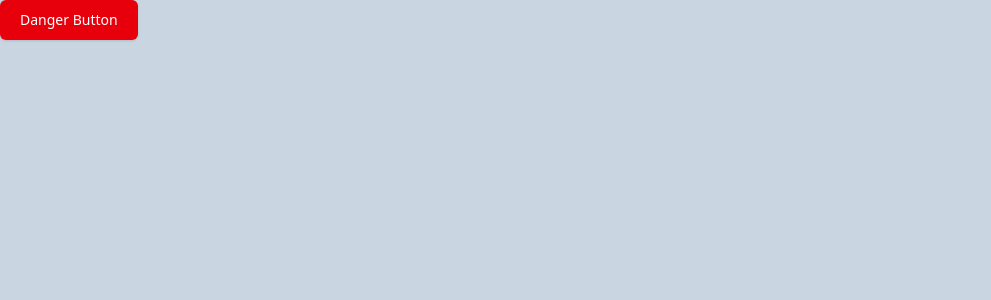
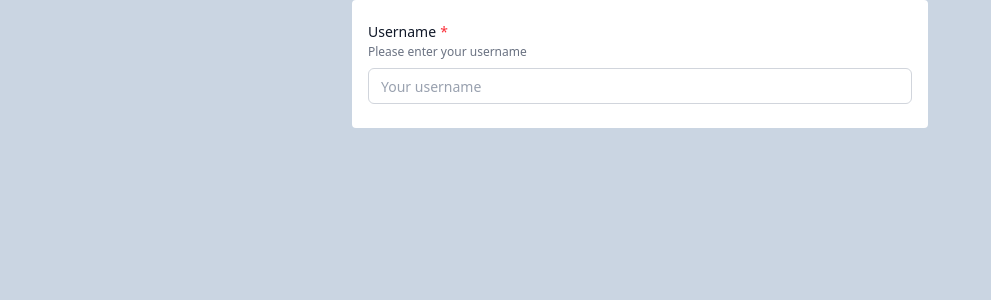
Before and after one commit to semet/syntech-component-library, a React (Vite) app: page / in a window 1280 px wide. Shown: the top 300 px of the page, without its empty margins (0-991 px from the left). Built offline with nearby package versions, Linux system fonts and the light colour scheme.

Commit message:
feat: add TextInput component

```diff
--- a/package.json
+++ b/package.json
@@ -52,6 +52,7 @@
     "@storybook/addon-docs": "^10.0.7",
     "@storybook/addon-links": "^10.0.7",
     "@storybook/react-vite": "^10.0.7",
+    "@tailwindcss/forms": "^0.5.10",
     "@types/node": "^24.10.0",
     "@types/react": "^19.2.2",
     "@types/react-dom": "^19.2.2",
@@ -78,6 +79,7 @@
     "typescript": "~5.9.3",
     "typescript-eslint": "^8.46.3",
     "vite": "^7.2.2",
+    "vite-plugin-compression": "^0.5.1",
     "vite-plugin-dts": "^4.5.4"
   }
 }
--- a/src/App.tsx
+++ b/src/App.tsx
@@ -1,9 +1,14 @@
-import { Button } from './components'
+import { TextInput } from './components'
 
 export default function App() {
   return (
-    <div>
-      <Button color="danger">Danger Button</Button>
+    <div className="mx-auto max-w-xl rounded bg-white px-4 py-6">
+      <TextInput
+        label="Username"
+        description="Please enter your username"
+        placeholder="Your username"
+        withAsterisk
+      />
     </div>
   )
 }
--- /dev/null
+++ b/src/components/TextInput/TextInput.tsx
@@ -0,0 +1,168 @@
+import { useId, type ComponentProps, type ReactNode } from 'react'
+import { twMerge } from 'tailwind-merge'
+import type { VariantProps } from 'tailwind-variants'
+
+import { textInputStyles } from './styles'
+
+type TextInputStylesProps = VariantProps<typeof textInputStyles>
+
+export interface TextInputClassNames {
+  wrapper?: string
+  labelWrapper?: string
+  label?: string
+  asterisk?: string
+  description?: string
+  inputWrapper?: string
+  input?: string
+  leftSection?: string
+  rightSection?: string
+  errorWrapper?: string
+  error?: string
+}
+
+export interface TextInputProps extends Omit<ComponentProps<'input'>, 'size'> {
+  label?: string
+  description?: string
+  withAsterisk?: boolean
+  error?: string
+  leftSection?: ReactNode
+  rightSection?: ReactNode
+  variant?: TextInputStylesProps['variant']
+  size?: TextInputStylesProps['size']
+  radius?: TextInputStylesProps['radius']
+  classNames?: TextInputClassNames
+}
+
+export default function TextInput({
+  label,
+  description,
+  withAsterisk = false,
+  error,
+  leftSection,
+  rightSection,
+  variant = 'default',
+  size = 'sm',
+  radius = 'md',
+  disabled = false,
+  className,
+  classNames,
+  ref,
+  ...props
+}: TextInputProps) {
+  const id = useId()
+  const styles = textInputStyles({
+    variant,
+    size,
+    radius,
+    hasError: !!error,
+    disabled,
+  })
+
+  const hasLeftSection = !!leftSection
+  const hasRightSection = !!rightSection
+
+  const sizeMap: Record<NonNullable<TextInputStylesProps['size']>, string> = {
+    xs: hasLeftSection ? 'pl-7' : '',
+    sm: hasLeftSection ? 'pl-9' : '',
+    md: hasLeftSection ? 'pl-11' : '',
+    lg: hasLeftSection ? 'pl-13' : '',
+    xl: hasLeftSection ? 'pl-15' : '',
+  }
+
+  const paddingLeft = sizeMap[size || 'sm']
+
+  const rightSizeMap: Record<
+    NonNullable<TextInputStylesProps['size']>,
+    string
+  > = {
+    xs: hasRightSection ? 'pr-7' : '',
+    sm: hasRightSection ? 'pr-9' : '',
+    md: hasRightSection ? 'pr-11' : '',
+    lg: hasRightSection ? 'pr-13' : '',
+    xl: hasRightSection ? 'pr-15' : '',
+  }
+
+  const paddingRight = rightSizeMap[size || 'sm']
+
+  return (
+    <div className={twMerge([styles.wrapper(), classNames?.wrapper])}>
+      {label && (
+        <div
+          className={twMerge([styles.labelWrapper(), classNames?.labelWrapper])}
+        >
+          <label
+            className={twMerge([styles.label(), classNames?.label])}
+            htmlFor={id}
+          >
+            {label}
+            {withAsterisk && (
+              <span
+                className={twMerge([styles.asterisk(), classNames?.asterisk])}
+              >
+                *
+              </span>
+            )}
+          </label>
+        </div>
+      )}
+
+      {description && (
+        <div
+          className={twMerge([styles.description(), classNames?.description])}
+        >
+          {description}
+        </div>
+      )}
+
+      <div
+        className={twMerge([styles.inputWrapper(), classNames?.inputWrapper])}
+      >
+        {leftSection && (
+          <div
+            className={twMerge([styles.leftSection(), classNames?.leftSection])}
+          >
+            {leftSection}
+          </div>
+        )}
+
+        <input
+          id={id}
+          ref={ref}
+          disabled={disabled}
+          className={twMerge([
+            styles.input(),
+            paddingLeft,
+            paddingRight,
+            className,
+            classNames?.input,
+          ])}
+          {...props}
+        />
+
+        {rightSection && (
+          <div
+            className={twMerge([
+              styles.rightSection(),
+              classNames?.rightSection,
+            ])}
+          >
+            {rightSection}
+          </div>
+        )}
+
+        {error && (
+          <div
+            className={twMerge([
+              styles.errorWrapper(),
+              classNames?.errorWrapper,
+            ])}
+          >
+            <div className={twMerge([styles.error(), classNames?.error])}>
+              {error}
+            </div>
+          </div>
+        )}
+      </div>
+    </div>
+  )
+}
--- /dev/null
+++ b/src/components/TextInput/index.ts
@@ -0,0 +1,2 @@
+export { default } from './TextInput'
+export type { TextInputProps } from './TextInput'
--- /dev/null
+++ b/src/components/TextInput/styles.ts
@@ -0,0 +1,139 @@
+import { tv } from 'tailwind-variants'
+
+export const textInputStyles = tv({
+  slots: {
+    wrapper: 'flex w-full flex-col gap-1',
+    labelWrapper: 'flex items-center',
+    label: 'text-sm leading-4 font-medium text-gray-900',
+    asterisk: 'ml-1 text-red-500',
+    description: 'mb-1 text-xs text-gray-500',
+    inputWrapper: 'relative w-full',
+    input:
+      'w-full text-gray-900 transition-all duration-200 outline-none placeholder:text-gray-400',
+    leftSection:
+      'pointer-events-none absolute top-1/2 left-1.5 flex -translate-y-1/2 items-center justify-center text-gray-500',
+    rightSection:
+      'pointer-events-none absolute top-1/2 right-1.5 flex -translate-y-1/2 items-center justify-center text-gray-500',
+    errorWrapper: 'absolute top-full left-0 w-full',
+    error: 'mt-1 text-xs text-red-600',
+  },
+  variants: {
+    variant: {
+      default: {
+        input:
+          'border border-gray-300 bg-white hover:border-gray-400 focus:border-blue-500 focus:ring-1 focus:ring-blue-200',
+      },
+      filled: {
+        input:
+          'border border-transparent bg-gray-100 hover:bg-gray-200 focus:border-blue-500 focus:bg-white focus:ring-1 focus:ring-blue-200',
+      },
+      unstyled: {
+        input: 'border-none bg-transparent p-0',
+      },
+    },
+    size: {
+      xs: {
+        input: 'h-7 text-xs',
+        leftSection: 'w-6',
+        rightSection: 'w-6',
+      },
+      sm: {
+        input: 'h-9 text-sm',
+        leftSection: 'w-8',
+        rightSection: 'w-8',
+      },
+      md: {
+        input: 'h-10 text-base',
+        leftSection: 'w-10',
+        rightSection: 'w-10',
+      },
+      lg: {
+        input: 'h-12 text-lg',
+        leftSection: 'w-12',
+        rightSection: 'w-12',
+      },
+      xl: {
+        input: 'h-14 text-xl',
+        leftSection: 'w-14',
+        rightSection: 'w-14',
+      },
+    },
+    radius: {
+      xs: {
+        input: 'rounded-sm',
+      },
+      sm: {
+        input: 'rounded',
+      },
+      md: {
+        input: 'rounded-md',
+      },
+      lg: {
+        input: 'rounded-lg',
+      },
+      xl: {
+        input: 'rounded-xl',
+      },
+    },
+    hasError: {
+      true: {
+        input:
+          'border-red-500 focus:border-red-500 focus:ring-1 focus:ring-red-200',
+      },
+    },
+    disabled: {
+      true: {
+        input: 'cursor-not-allowed bg-gray-50 opacity-60',
+      },
+    },
+  },
+  compoundVariants: [
+    {
+      variant: 'default',
+      size: 'xs',
+      class: {
+        input: 'px-2',
+      },
+    },
+    {
+      variant: 'default',
+      size: 'sm',
+      class: {
+        input: 'px-3',
+      },
+    },
+    {
+      variant: 'default',
+      size: ['md', 'lg', 'xl'],
+      class: {
+        input: 'px-4',
+      },
+    },
+    {
+      variant: 'filled',
+      size: 'xs',
+      class: {
+        input: 'px-2',
+      },
+    },
+    {
+      variant: 'filled',
+      size: 'sm',
+      class: {
+        input: 'px-3',
+      },
+    },
+    {
+      variant: 'filled',
+      size: ['md', 'lg', 'xl'],
+      class: {
+        input: 'px-4',
+      },
+    },
+  ],
+  defaultVariants: {
+    variant: 'default',
+    size: 'sm',
+    radius: 'md',
+  },
+})
--- a/src/components/index.ts
+++ b/src/components/index.ts
@@ -1,2 +1,3 @@
 export { default as Button } from './Button'
 export { default as Tooltip } from './Tooltip'
+export { default as TextInput } from './TextInput'
--- a/src/index.ts
+++ b/src/index.ts
@@ -2,3 +2,4 @@ import './styles/app.css'
 
 export { default as Button } from './components/Button'
 export { default as Tooltip } from './components/Tooltip'
+export { default as TextInput } from './components/TextInput'
--- a/src/styles/app.css
+++ b/src/styles/app.css
@@ -1,4 +1,5 @@
 @import 'tailwindcss';
+@plugin '@tailwindcss/forms';
 
 @theme {
   --color-primary-50: oklch(0.957 0.021 286.04);
--- a/vite.config.ts
+++ b/vite.config.ts
@@ -4,6 +4,7 @@ import tailwindcss from '@tailwindcss/vite'
 import react from '@vitejs/plugin-react'
 import prettier from 'prettier'
 import { defineConfig } from 'vite'
+import viteCompression from 'vite-plugin-compression'
 import dts from 'vite-plugin-dts'
 import tsconfigPaths from 'vite-tsconfig-paths'
 
@@ -17,13 +18,16 @@ export default defineConfig({
         plugins: [['babel-plugin-react-compiler']],
       },
     }),
+    viteCompression({
+      algorithm: 'gzip',
+      ext: '.gz',
+    }),
     dts({
       tsconfigPath: './tsconfig.build.json',
       rollupTypes: true,
       insertTypesEntry: true,
       include: ['src/**/*.{ts,tsx}'],
       exclude: ['src/main.tsx', 'src/App.tsx', 'src/**/*.test.tsx'],
-
       // Format the content before writing
       beforeWriteFile: async (filePath, content) => {
         if (filePath.endsWith('.d.ts')) {
```
Also changed, not shown: 2 other files (tests, documents, lock files or other folders).
